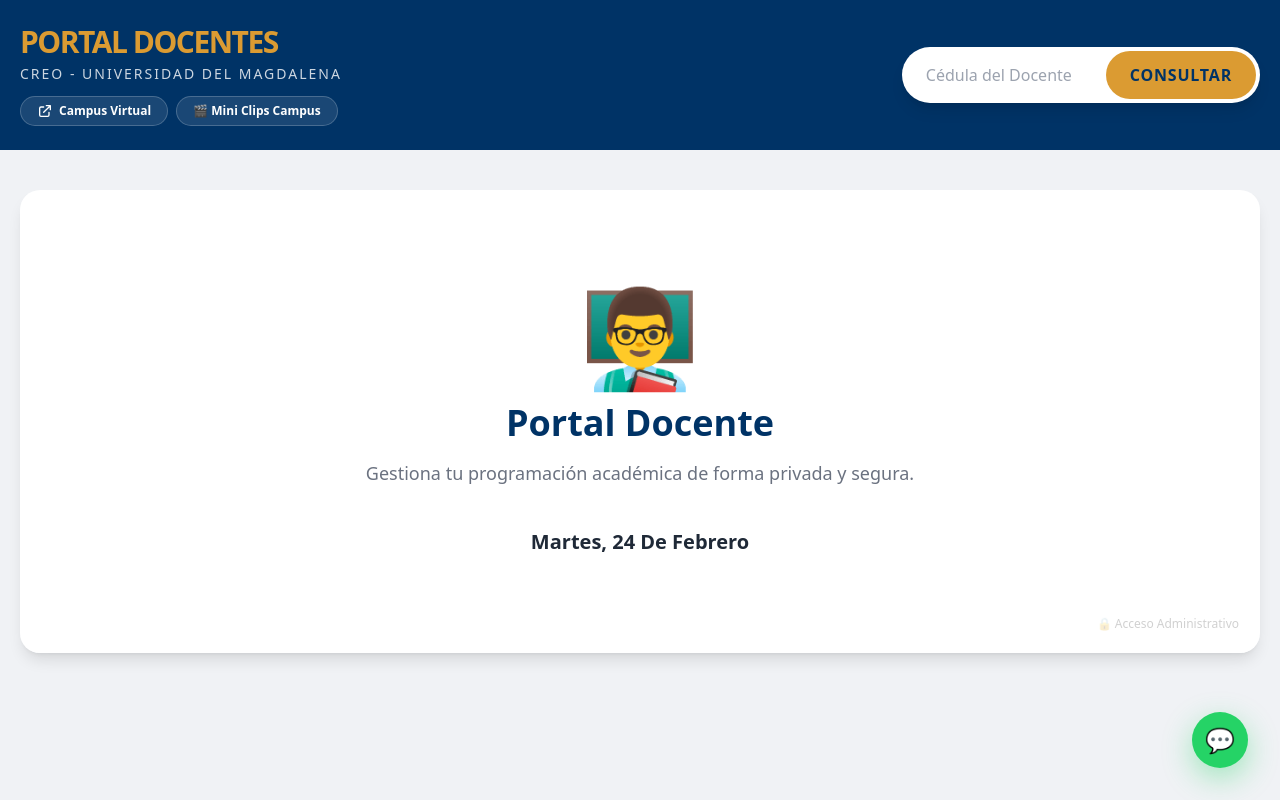
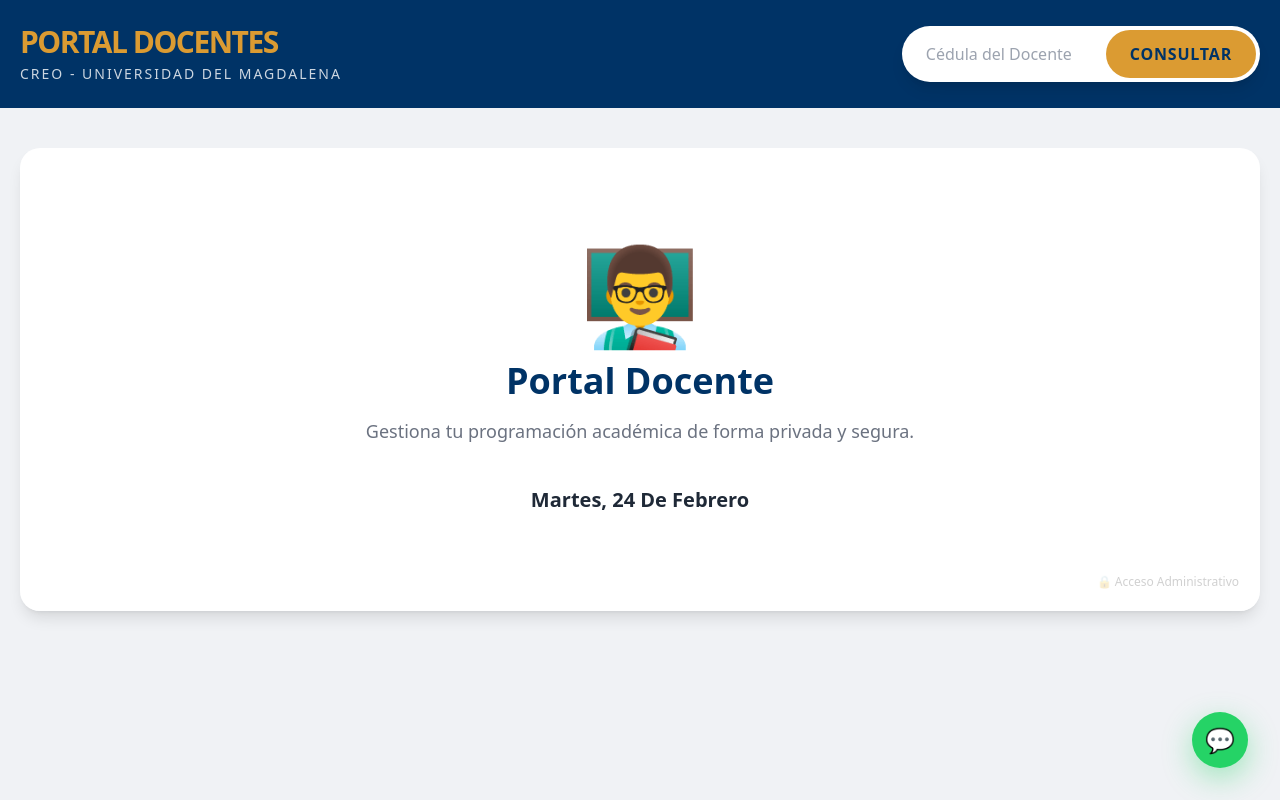
Before and after one commit to vapeamento-wq/portal-docente-v2, a React (Vite) app: page / in a window 1280 px wide. Built offline with nearby package versions, Linux system fonts and the light colour scheme; no server answers.

Commit message:
feat: hide buttons for unauthenticated users and modernize button styles

```diff
--- a/src/components/Header.jsx
+++ b/src/components/Header.jsx
@@ -9,16 +9,17 @@ const Header = ({ onReset, docente, searchTerm, setSearchTerm, onSearch, loading
           <h1 className="m-0 text-[#db9b32] text-2xl md:text-3xl font-extrabold tracking-tighter cursor-pointer">PORTAL DOCENTES</h1>
           <h2 className="mt-1 text-xs md:text-sm text-white/80 font-medium tracking-[2px] uppercase cursor-pointer">CREO - UNIVERSIDAD DEL MAGDALENA</h2>
 
-          <div className="mt-3 flex flex-wrap justify-center md:justify-start gap-2">
+          {docente && (
+            <div className="mt-5 flex flex-wrap justify-center md:justify-start gap-3 md:gap-4">
               <a
                 href="https://campusvirtual.unimagdalena.edu.co"
                 target="_blank"
                 rel="noreferrer"
                 onClick={(e) => { e.stopPropagation(); trackAppEvent("click_campus_virtual"); }}
-              className="inline-flex items-center gap-1.5 bg-white/10 hover:bg-white/20 text-white px-4 py-1.5 rounded-full text-xs font-bold transition-colors border border-white/20"
+                className="group flex items-center gap-2 bg-gradient-to-r from-[#db9b32] to-[#f4b953] hover:from-[#f4b953] hover:to-[#db9b32] text-[#003366] px-5 py-2.5 rounded-full text-sm font-extrabold shadow-lg shadow-[#db9b32]/30 hover:shadow-[#db9b32]/50 transform hover:-translate-y-0.5 transition-all duration-300"
               >
-              <svg className="w-4 h-4" fill="none" stroke="currentColor" viewBox="0 0 24 24" xmlns="http://www.w3.org/2000/svg">
-                <path strokeLinecap="round" strokeLinejoin="round" strokeWidth="2" d="M10 6H6a2 2 0 00-2 2v10a2 2 0 002 2h10a2 2 0 002-2v-4M14 4h6m0 0v6m0-6L10 14"></path>
+                <svg className="w-5 h-5 transform group-hover:scale-110 transition-transform" fill="none" stroke="currentColor" strokeWidth="2.5" viewBox="0 0 24 24" xmlns="http://www.w3.org/2000/svg">
+                  <path strokeLinecap="round" strokeLinejoin="round" d="M10 6H6a2 2 0 00-2 2v10a2 2 0 002 2h10a2 2 0 002-2v-4M14 4h6m0 0v6m0-6L10 14"></path>
                 </svg>
                 Campus Virtual
               </a>
@@ -28,11 +29,12 @@ const Header = ({ onReset, docente, searchTerm, setSearchTerm, onSearch, loading
                 target="_blank"
                 rel="noreferrer"
                 onClick={(e) => { e.stopPropagation(); trackAppEvent("click_centro_ayuda"); }}
-              className="inline-flex items-center gap-1.5 bg-white/10 hover:bg-white/20 text-white px-4 py-1.5 rounded-full text-xs font-bold transition-colors border border-white/20 cursor-pointer no-underline"
+                className="group flex items-center gap-2 bg-white/10 hover:bg-white/20 text-white backdrop-blur-md px-5 py-2.5 rounded-full text-sm font-bold shadow-lg hover:shadow-xl transform hover:-translate-y-0.5 transition-all duration-300 border border-white/20 hover:border-white/50 no-underline"
               >
-              🎬 Mini Clips Campus
+                <span className="text-lg transform group-hover:scale-110 transition-transform">🎬</span> Mini Clips Campus
               </a>
             </div>
+          )}
         </div>
         <div className="w-full md:w-auto flex justify-center">
           {!docente && (
```
Lines whose indentation alone changed are shown as unchanged.
